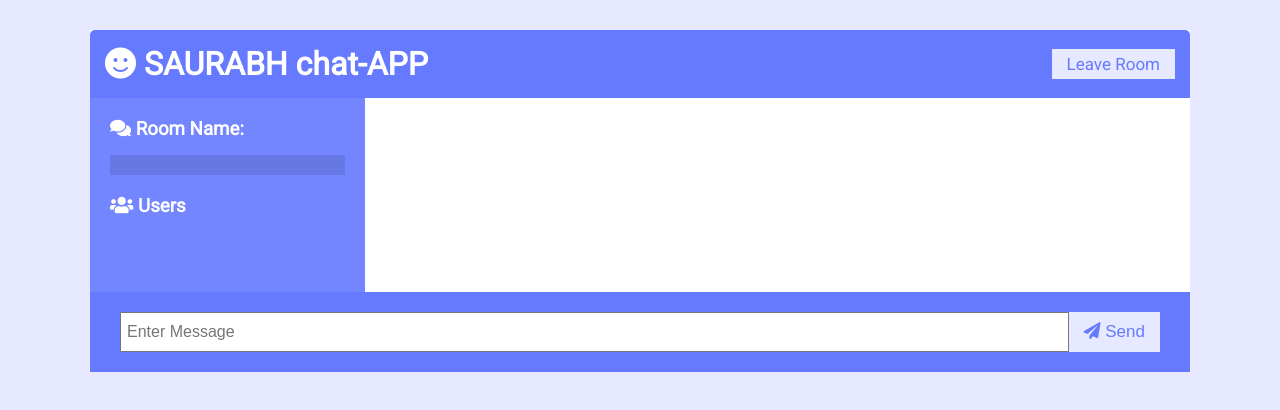
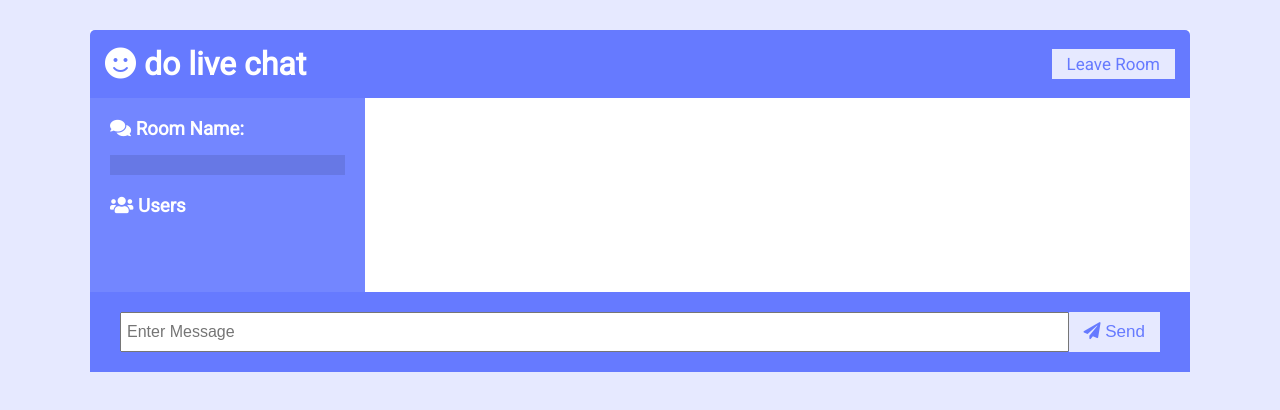
Before and after one commit to saurabhchobey/SAURABH-chat-app, a website: page public/chat.html in a window 1280 px wide. Drawn offline with nearby package versions, Linux system fonts and the light colour scheme; no server answers.

Commit message:
Update chat.html

```diff
--- a/public/chat.html
+++ b/public/chat.html
@@ -15,7 +15,7 @@
   <body>
     <div class="chat-container">
       <header class="chat-header">
-        <h1><i class="fas fa-smile"></i> SAURABH chat-APP</h1>
+        <h1><i class="fas fa-smile"></i> do live  chat</h1>
         <a id="leave-btn" class="btn">Leave Room</a>
       </header>
       <main class="chat-main">
```
